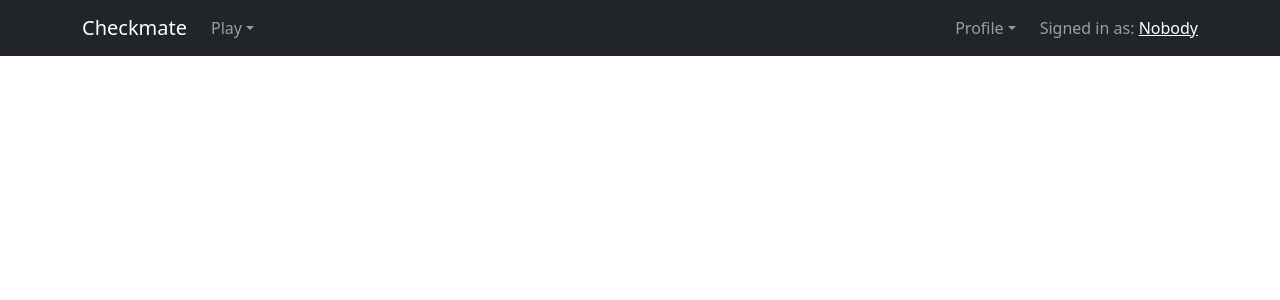
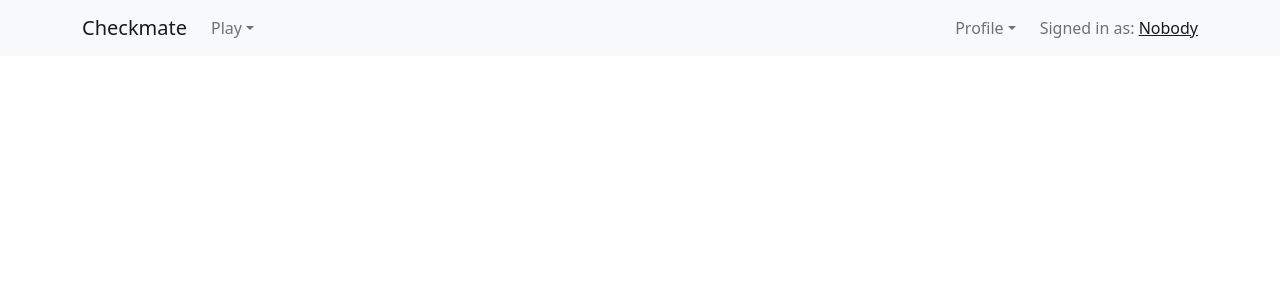
Before and after one commit to Ultrasonic1209/chess-app-frontend, a React (Create React App) app: page / in a window 1280 px wide. Shown: the top 300 px of the page. Built offline with nearby package versions, Linux system fonts and the light colour scheme.

Commit message:
experiment

```diff
--- a/src/App.js
+++ b/src/App.js
@@ -10,7 +10,7 @@ import NavDropdown from 'react-bootstrap/NavDropdown';
 export default function App() {
   return (
     <>
-      <Navbar expand="sm" bg="dark" variant="dark" sticky="top">
+      <Navbar expand="sm" bg="light" variant="light" sticky="top">
           <Container className="rounded-3">
               <Navbar.Brand as={Link} to="/">Checkmate</Navbar.Brand>
               <Navbar.Toggle aria-controls="responsive-navbar-nav" />
```
